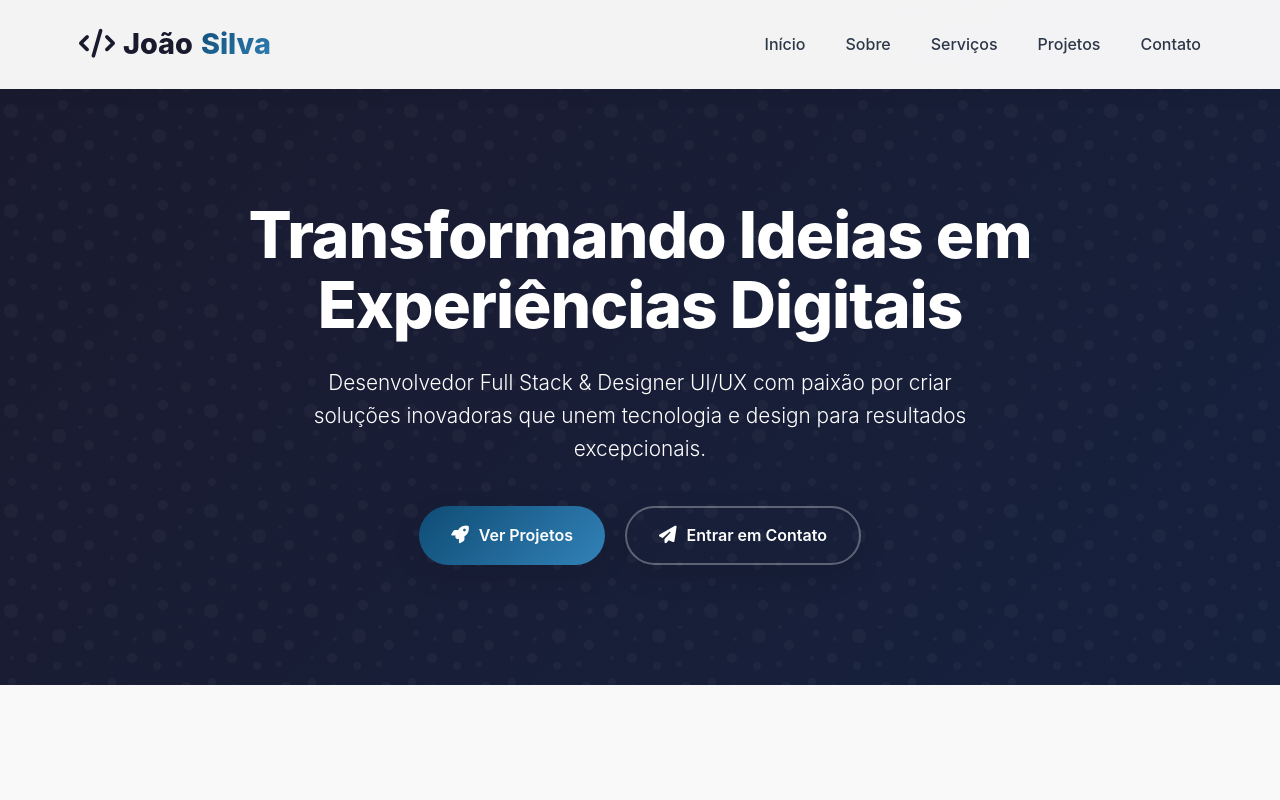
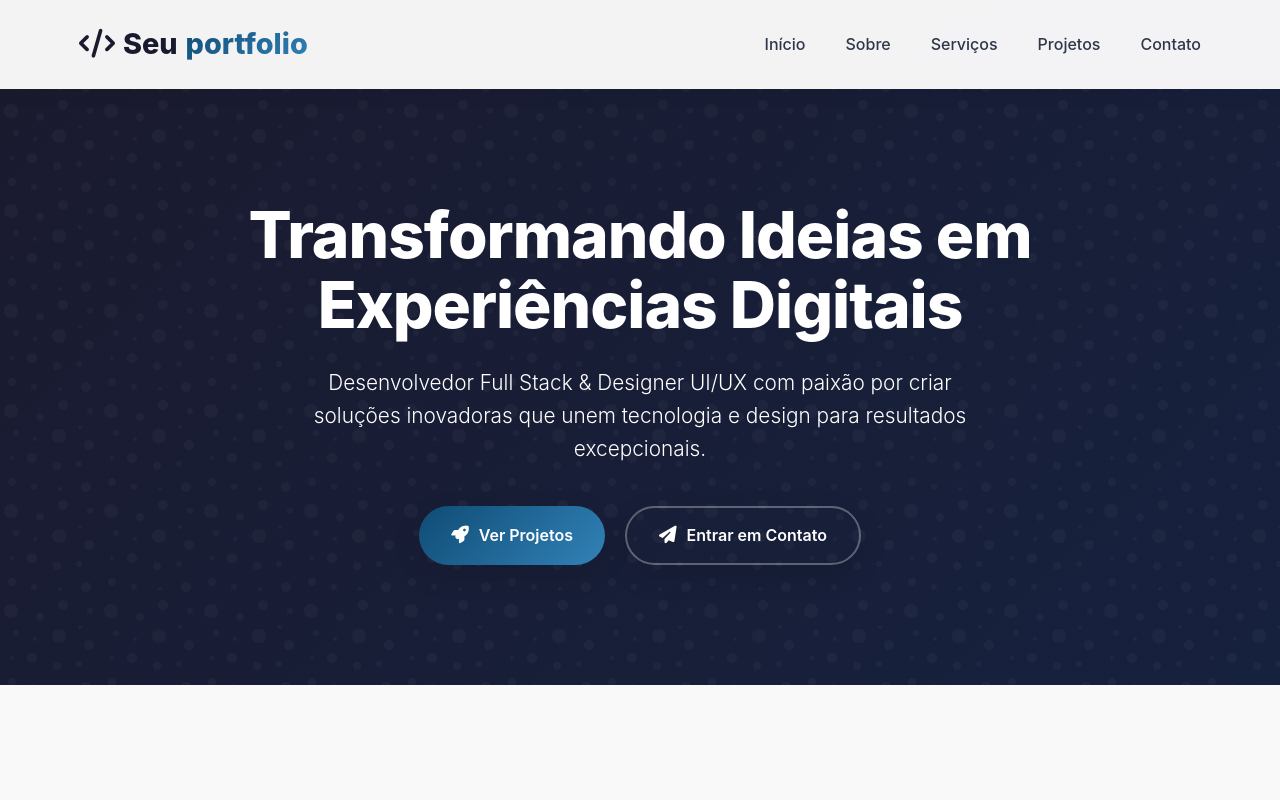
Before and after one commit to NDOMBAXIBONGA/Template_Portifolio_Proficional, a plain HTML site: page index.html in a window 1280 px wide. Shown: the top 800 px of the page. Drawn offline with nearby package versions, Linux system fonts and the light colour scheme.

```diff
--- a/index.html
+++ b/index.html
@@ -45,7 +45,7 @@
             <nav class="navbar">
                 <a href="#" class="logo">
                     <i class="fas fa-code"></i>
-                    João<span>Silva</span>
+                    Seu<span>portfolio</span>
                 </a>
                 <div class="menu-toggle" id="menuToggle">
                     <i class="fas fa-bars"></i>
```
